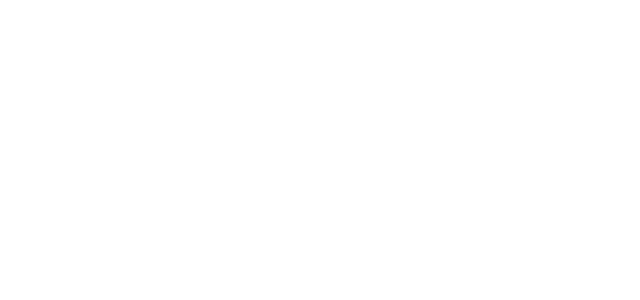
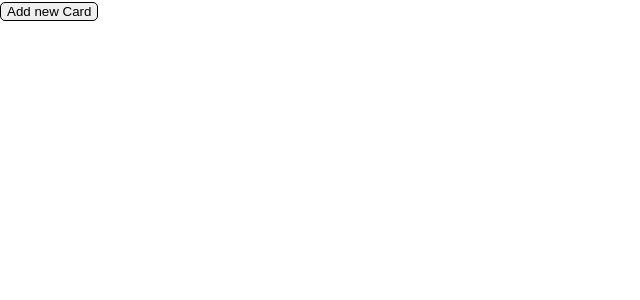
Before and after one commit to Gw3i/lean-coffee-app, a Next.js app: page / in a window 1280 px wide. Shown: the top 300 px of the page, without its empty margins (0-640 px from the left). Built offline with nearby package versions, Linux system fonts and the light colour scheme.

Commit message:
Add create-card-button

```diff
--- a/pages/_app.js
+++ b/pages/_app.js
@@ -1,5 +1,12 @@
+import GlobalStyle from "../src/GlobalStyle";
+
 function MyApp({ Component, pageProps }) {
-  return <Component {...pageProps} />;
+  return (
+    <>
+      <GlobalStyle />
+      <Component {...pageProps} />
+    </>
+  );
 }
 
 export default MyApp;
--- a/pages/index.js
+++ b/pages/index.js
@@ -1,13 +1,13 @@
 import Head from "next/head";
-import GlobalStyle from "../GlobalStyle";
+import Nav from "../src/components/Nav";
 
 export default function Home() {
   return (
     <>
-      <GlobalStyle />
       <Head>
         <title>Lean Coffee App</title>
       </Head>
+      <Nav />
     </>
   );
 }
--- /dev/null
+++ b/src/components/Nav.jsx
@@ -0,0 +1,14 @@
+import StyledButton from "./StyledButton";
+import Link from "next/link";
+
+export default function Nav() {
+  return (
+    <>
+      <Link href="">
+        <a>
+          <StyledButton>Add new Card</StyledButton>
+        </a>
+      </Link>
+    </>
+  );
+}
--- /dev/null
+++ b/src/components/StyledButton.js
@@ -0,0 +1,13 @@
+import styled from "styled-components";
+
+const StyledButton = styled.button`
+  border: 1px solid black;
+  border-radius: 5px;
+  background-color: none;
+
+  &:hover {
+    background-color: lightgray;
+  }
+`;
+
+export default StyledButton;
```
Also changed, not shown: src/GlobalStyle.js (renamed from GlobalStyle.js).
